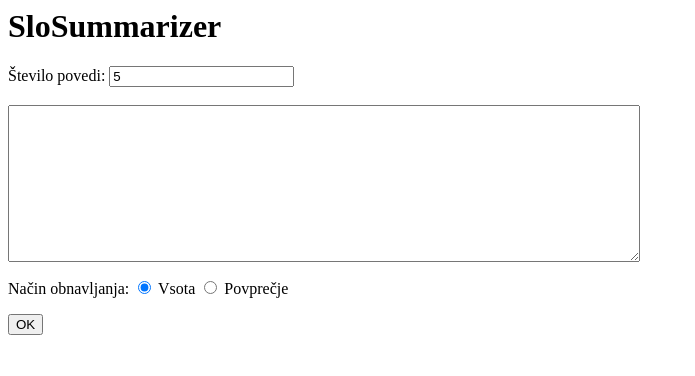
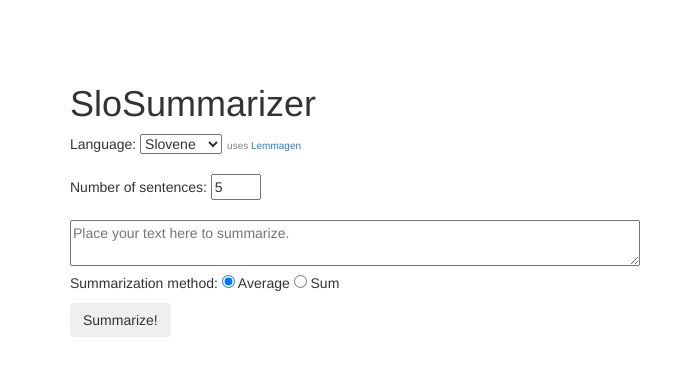
Before and after one commit to gregorkrz/SloSummarizer, a Django app: page / in a window 1280 px wide. Shown: the top 376 px of the page, without its empty margins (0-695 px from the left). Run offline with Django 3.2, Linux system fonts and the light colour scheme; some libraries are stand-ins or nearby versions.

Commit message:
languages

```diff
--- a/requirements.txt
+++ b/requirements.txt
@@ -3,3 +3,5 @@
 lemmagen==1.2.0
 gunicorn
 Django==2.2
+python-dotenv
+dj_database_url
--- a/smmrzr_django/settings.py
+++ b/smmrzr_django/settings.py
@@ -23,9 +23,9 @@
 SECRET_KEY = os.getenv('djangoSK', '12345')
 
 # SECURITY WARNING: don't run with debug turned on in production!
-DEBUG = False
+DEBUG = True
 
-ALLOWED_HOSTS = ["localhost", "slosummarizer.herokuapp.com"]
+ALLOWED_HOSTS = ["localhost", "slosummarizer.herokuapp.com", "127.0.0.1"]
 
 X_FRAME_OPTIONS = 'DENY'
 
--- /dev/null
+++ b/templates/head.html
@@ -0,0 +1,9 @@
+<head>
+        <script
+        src="https://code.jquery.com/jquery-3.4.1.min.js"
+        integrity="sha256-CSXorXvZcTkaix6Yvo6HppcZGetbYMGWSFlBw8HfCJo="
+        crossorigin="anonymous"></script>
+        <link rel="stylesheet" href="https://maxcdn.bootstrapcdn.com/bootstrap/3.4.0/css/bootstrap.min.css">
+        <script src="https://ajax.googleapis.com/ajax/libs/jquery/3.4.0/jquery.min.js"></script>
+        <script src="https://maxcdn.bootstrapcdn.com/bootstrap/3.4.0/js/bootstrap.min.js"></script>
+</head>
--- a/templates/inputform.html
+++ b/templates/inputform.html
@@ -1,13 +1,34 @@
-<h1>SloSummarizer</h1>
-<div>
-    <form method="POST" action="summary">
-        {% csrf_token %}
-        Število povedi: <input name="nus" type="number" value=5><br><br>
-        <textarea name="tts" style="width:50%;height:20%"></textarea><br>
-        <p>Način obnavljanja: <input type="radio" name="method" value="sum" checked> Vsota <input type="radio" name="method" value="average"> Povprečje</p>
-        <button type="submit">OK</button>
-    </form>
+<!DOCTYPE html>
+{% include 'head.html' %}
 
+<body>
+    <div class="container" style="padding-top:5%">
+            <h1>SloSummarizer</h1>
+            <div>
+                <form method="POST" action="summary">
+                    {% csrf_token %}
+                    Language: <select name="lang" id="lang">
+                        <option value="si">Slovene</option>
+                        <option value="en">English</option>
+                        <option value="rs">Serbian</option>
+                        <option value="it">Italian</option>
+                        <option value="fr">French</option>
+                        <option value="de">German</option>
+                        <option value="es">Spanish</option>
+                        <option value="cz">Czech</option>
+                        <option value="bg">Bulgarian</option>
+                        <option value="ee">Estonian</option>
+                    </select><span style="margin-left:5px; color:gray; font-size: 10px">uses <a target="_blank" href="https://pypi.org/project/Lemmagen/">Lemmagen</a></span><br><br>
+                    Number of sentences: <input name="nus" type="number" style="width:50px;" value=5><br><br>
+                    <textarea placeholder="Place your text here to summarize." name="tts" style="width:50%;height:40%"></textarea><br>
+                    <p>Summarization method: <input type="radio" name="method" checked value="average"> Average  <input type="radio" name="method" value="sum"> Sum</p>
+                    <button class="btn" type="submit">Summarize!</button>
+                </form>
+            </div>
+        </div>
+</body>
+<script>
+    $(function() {
 
-
-</div>
+    })
+</script>
--- a/web/summarizer.py
+++ b/web/summarizer.py
@@ -1,13 +1,25 @@
 from nltk.tokenize import sent_tokenize
 from nltk import word_tokenize
+import lemmagen
 from lemmagen.lemmatizer import Lemmatizer
 
-l = Lemmatizer()
 only_word = lambda s: ''.join([i for i in s if i.isalnum()])
+language_switcher = {
+        'en': lemmagen.DICTIONARY_ENGLISH,
+        'rs': lemmagen.DICTIONARY_SERBIAN,
+        'it': lemmagen.DICTIONARY_ITALIAN,
+        'fr': lemmagen.DICTIONARY_FRENCH,
+        'de': lemmagen.DICTIONARY_GERMAN,
+        'es': lemmagen.DICTIONARY_SPANISH,
+        'cz': lemmagen.DICTIONARY_CZECH,
+        'bg': lemmagen.DICTIONARY_BULGARIAN,
+        'ee': lemmagen.DICTIONARY_ESTONIAN,
+    }
 
-def summarize(text, numSentences, method='sum'):
-    global l, only_word
 
+def summarize(text, numSentences, method='sum', lang='si'):
+    global only_word, language_switcher
+    l = Lemmatizer(dictionary=language_switcher.get(lang, lemmagen.DICTIONARY_SLOVENE))
     a = bytes(text, 'utf-8').decode('utf-8','ignore')
     sentences = sent_tokenize(a)
     words = []
@@ -16,7 +28,7 @@
     for s in sentences:
         words.append([])
         for i in word_tokenize(s):
-            temp = only_word(i).upper()
+            temp = only_word(i).lower()
             if len(temp) > 0:
                 temp = l.lemmatize(temp)
                 words[-1].append(temp)
--- a/web/views.py
+++ b/web/views.py
@@ -17,6 +17,13 @@
         if not (100000 >= len(tts) > 0):
             return HttpResponse('Dolžina besedila mora biti med 1 in 100000 znaki.')
         template = loader.get_template('output.html')
-        return HttpResponse(template.render({'tts': summarize(tts, nus, method=request.POST.get("method", "sum"))}))
+        summarized_text =  summarize(tts, nus, method=request.POST.get("method", "sum"), lang=request.POST.get("lang", "si"))
+        comparison_percent = int(round((len(tts)-len(summarized_text))*100/len(tts)))
+        if comparison_percent < 0: comparison_percent = 0 # whoops
+        return HttpResponse(template.render({
+            'tts': summarized_text,
+            'percent': comparison_percent,
+            'lang': request.POST.get("lang", "si")
+            }))
     else:
         return redirect('/')
```
Also changed, not shown: templates/output.html (+10 -1 lines), 1 other file.
